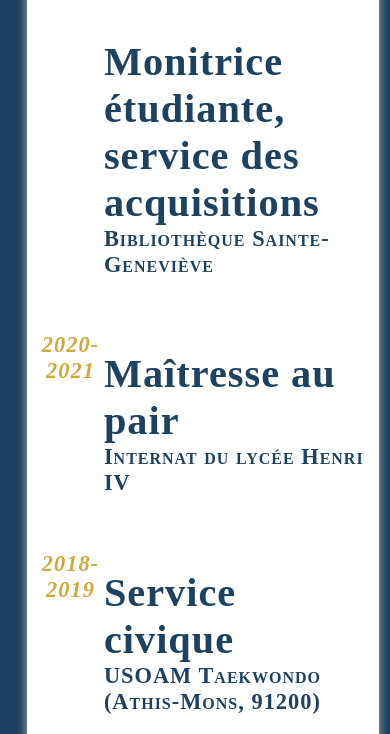
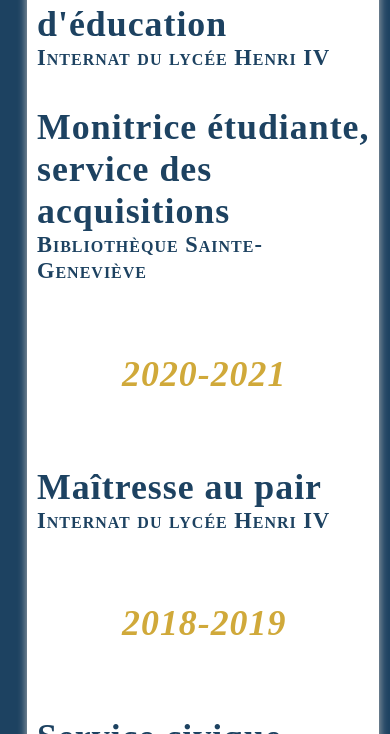
Before and after one commit to lolaep/lolaedonpesenti, a plain HTML site: page src/experiences.html in a window 390 px wide. Shown: the part 845-1579 px from the top of the page. Drawn offline with Linux system fonts and the light colour scheme.

Commit message:
Update styles.css

```diff
--- a/src/styles.css
+++ b/src/styles.css
@@ -270,7 +270,7 @@ footer {
 		}
 
 		h3 {
-			font-size: 1.8rem;
+			font-size: 1.6rem;
 		}
 
 		header {
@@ -334,7 +334,7 @@ footer {
 
 		.barreforme {
 			margin: 20px auto 20px auto;
-			width: 3px;
+			width: 4px;
 			padding-top: 5px;
 			border-radius: 10px;
 		}
@@ -343,7 +343,15 @@ footer {
 
 		.flex-experience {
 			width: 95%;
+			display: flex;
+			flex-flow: column nowrap;
+			justify-content: center;
+			align-items: stretch;
 			margin: 10px auto;
 			padding: 0px 10px;
 		}
+
+		.flex-experience > .flex-column:nth-child(1){
+			font-size: 1.6rem ;
+		}
 }
```
